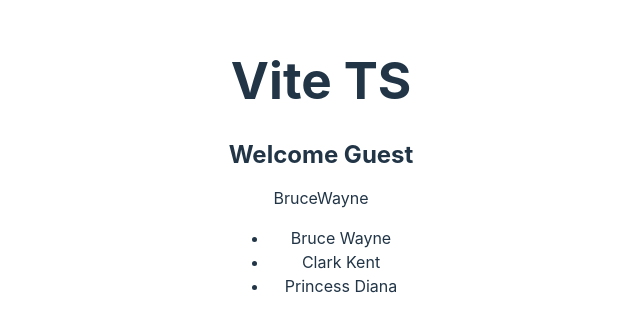
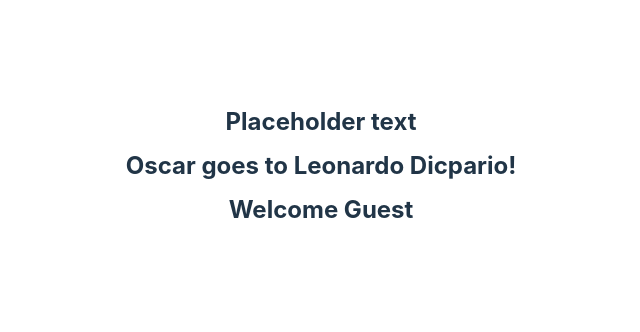
Before and after one commit to Bharath2511/react-typescript, a React (Vite) app: page / in a window 1280 px wide. Shown: the part 234-566 px from the top of the page, without its empty margins (319-959 px from the left). Built offline with nearby package versions, Linux system fonts and the light colour scheme.

Commit message:
advanced props

```diff
--- a/src/App.tsx
+++ b/src/App.tsx
@@ -1,33 +1,16 @@
 import "./App.css";
+import { Heading } from "./components/Heading";
+import { Oscar } from "./components/Oscar";
 import { Greet } from "./components/Greet";
-import { Person } from "./components/Person";
-import { PersonList } from "./components/PersonList";
 
 function App() {
-  const personName = {
-    first: "Bruce",
-    last: "Wayne",
-  };
-  const nameList = [
-    {
-      first: "Bruce",
-      last: "Wayne",
-    },
-    {
-      first: "Clark",
-      last: "Kent",
-    },
-    {
-      first: "Princess",
-      last: "Diana",
-    },
-  ];
   return (
     <div className="App">
-      <h1>Vite TS</h1>
-      <Greet name="Bharath" messageCount={10} isLoggedIn={false} />
-      <Person name={personName} />
-      <PersonList names={nameList} />
+      <Heading>Placeholder text</Heading>
+      <Oscar>
+        <Heading>Oscar goes to Leonardo Dicpario!</Heading>
+      </Oscar>
+      <Greet name="Viswas" isLoggedIn={false} />
     </div>
   );
 }
--- a/src/components/Greet.tsx
+++ b/src/components/Greet.tsx
@@ -1,15 +1,16 @@
 type GreetProps = {
   name: string;
-  messageCount: number;
+  messageCount?: number;
   isLoggedIn: Boolean;
 };
 
 export const Greet = (props: GreetProps) => {
+  const { messageCount = 0 } = props;
   return (
     <div>
       <h2>
         {props.isLoggedIn
-          ? `Welcome ${props.name}! You have ${props.messageCount} unread messages`
+          ? `Welcome ${props.name}! You have ${messageCount} unread messages`
           : "Welcome Guest"}
       </h2>
     </div>
--- /dev/null
+++ b/src/components/Heading.tsx
@@ -0,0 +1,7 @@
+type HeadingProps = {
+  children: string;
+};
+
+export const Heading = (props: HeadingProps) => {
+  return <h2>{props.children}</h2>;
+};
--- /dev/null
+++ b/src/components/Oscar.tsx
@@ -0,0 +1,7 @@
+type OscarProps = {
+  children: React.ReactNode;
+};
+
+export const Oscar = (props: OscarProps) => {
+  return <div>{props.children}</div>;
+};
```
Also changed, not shown: src/components/Status.tsx (added, +18 -0 lines).
